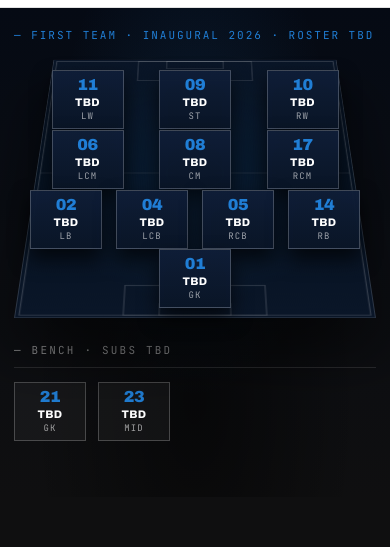
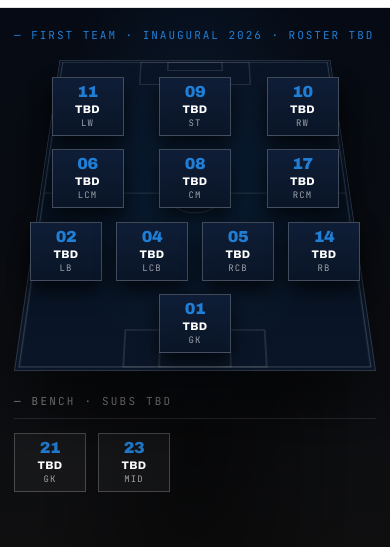
Before and after one commit to jonbsikes/oufc-website, a plain HTML site: page roster.html in a window 390 px wide. Shown: the part 49-596 px from the top of the page. Drawn offline with Linux system fonts and the light colour scheme.

Commit message:
Roster: elongate pitch so rows have more breathing room on mobile
Pitch height bumped 7/9 → 7/10.5 desktop and 7/10 → 7/12 mobile so
the four rows aren't crunched together at narrow widths.

```diff
--- a/roster.html
+++ b/roster.html
@@ -67,15 +67,15 @@
     perspective: 1600px;
     perspective-origin: 50% 0%;
     position: relative;
-    /* visible aspect = pitch_aspect / cos(60deg) = 7/9 / 0.5 → 7/4.5 */
-    aspect-ratio: 7 / 4.5;
+    /* visible aspect = pitch_aspect / cos(60deg) = 7/10.5 / 0.5 → 7/5.25 */
+    aspect-ratio: 7 / 5.25;
   }
   .pitch {
     position: absolute;
     bottom: 0;
     left: 0;
     width: 100%;
-    aspect-ratio: 7 / 9;
+    aspect-ratio: 7 / 10.5;
     background:
       radial-gradient(ellipse at center, rgba(32, 126, 213, 0.10) 0%, transparent 65%),
       linear-gradient(180deg, #0a1628 0%, #051120 50%, #0a1628 100%);
@@ -180,8 +180,8 @@
   /* Mobile */
   @media (max-width: 600px) {
     .pitch-section { padding: 20px 14px 56px !important; }
-    .pitch-stage { aspect-ratio: 7 / 5; }
-    .pitch { aspect-ratio: 7 / 10; transform: rotateX(60deg); }
+    .pitch-stage { aspect-ratio: 7 / 6; }
+    .pitch { aspect-ratio: 7 / 12; transform: rotateX(60deg); }
     .pitch-rows { padding: 10px 6px; }
     .pitch-row { gap: 4px; }
     .player-card {
```
